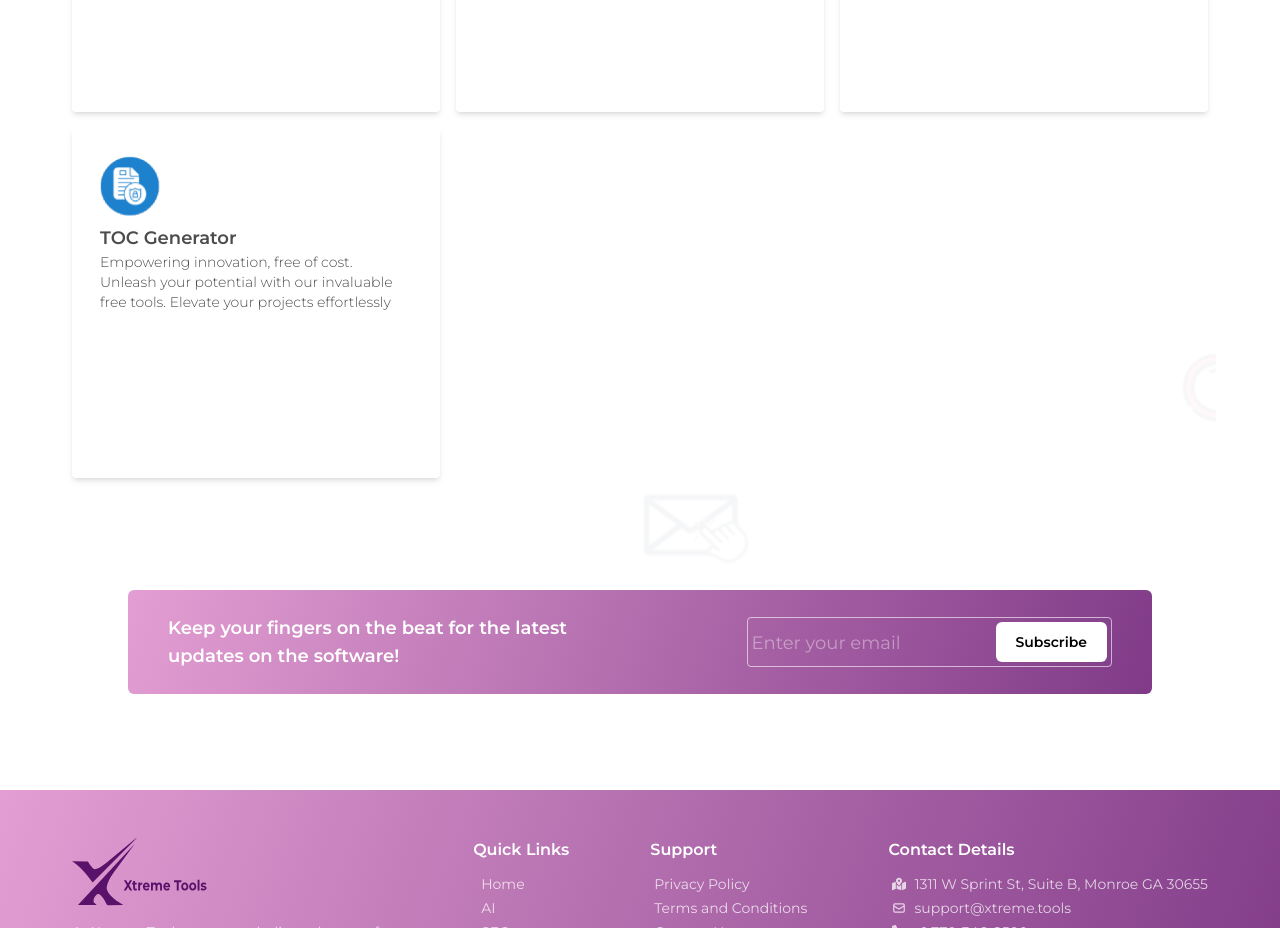
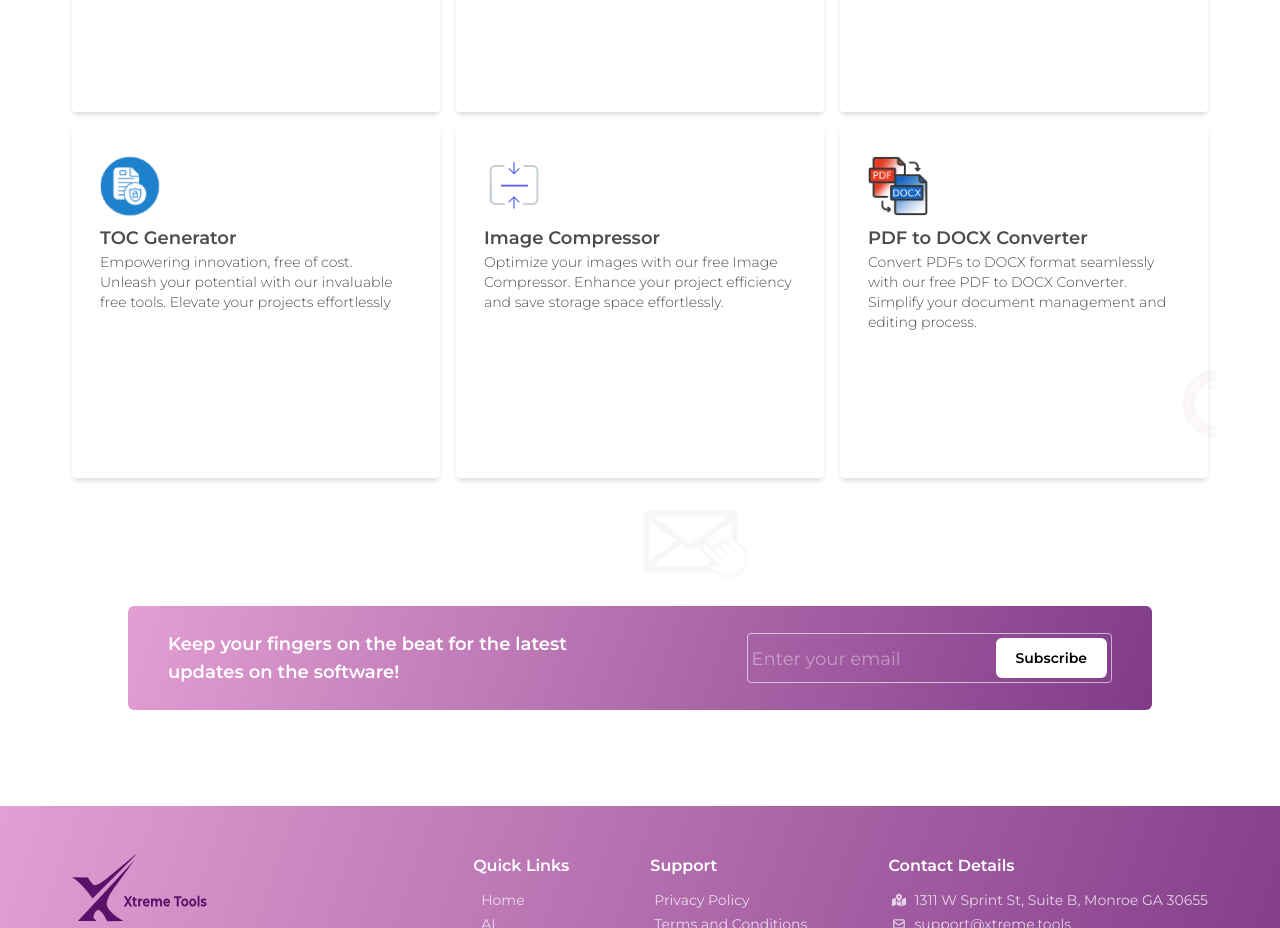
Before and after one commit to SabirKhanek/xtreme-tools, a Next.js app: page / in a window 1280 px wide. Shown: the part 4920-5848 px from the top of the page. Built offline with nearby package versions, Linux system fonts and the light colour scheme; no server answers; the database is empty.

Commit message:
added logo icons

```diff
--- a/src/app/components/home_sections/web_tools.tsx
+++ b/src/app/components/home_sections/web_tools.tsx
@@ -2,8 +2,8 @@ import wt1 from "@/app/assets/wt1.png";
 import wt2 from "@/app/assets/wt2.png";
 import wt3 from "@/app/assets/wt3.png";
 import wt4 from "@/app/assets/wt4.png";
-// import wt5 from "@/app/assets/wt5.png";
-// import wt6 from "@/app/assets/wt6.png";
+import wt5 from "@/app/assets/wt5.webp";
+import wt6 from "@/app/assets/wt6.png";
 import { ToolSection } from "./toolsSection";
 export interface ToolsSectionProps {
   className?: string;
@@ -46,14 +46,16 @@ const tools = [
     body: "Empowering innovation, free of cost. Unleash your potential with our invaluable free tools. Elevate your projects effortlessly",
     href: "/tools/web/toc_generator",
   },
-  // {
-  //   image: wt5,
-  //   header: "Responsive Checker",
-  //   body: "Empowering innovation, free of cost. Unleash your potential with our invaluable free tools. Elevate your projects effortlessly",
-  // },
-  // {
-  //   image: wt6,
-  //   header: "SSL Checker",
-  //   body: "Empowering innovation, free of cost. Unleash your potential with our invaluable free tools. Elevate your projects effortlessly",
-  // },
+  {
+    image: wt5,
+    header: "Image Compressor",
+    body: "Optimize your images with our free Image Compressor. Enhance your project efficiency and save storage space effortlessly.",
+    href: "/tools/web/image-compressor",
+  },
+  {
+    image: wt6,
+    header: "PDF to DOCX Converter",
+    body: "Convert PDFs to DOCX format seamlessly with our free PDF to DOCX Converter. Simplify your document management and editing process.",
+    href: "/tools/web/pdf-converter",
+  },
 ];
```
Also changed, not shown: src/app/assets/wt5.webp (added), src/app/assets/wt6.png.
